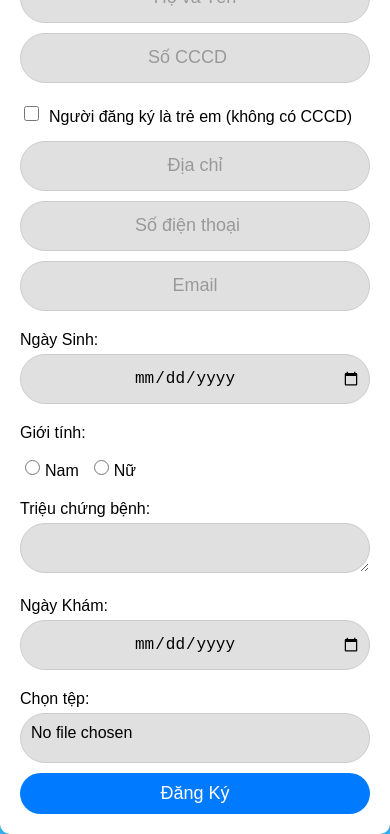
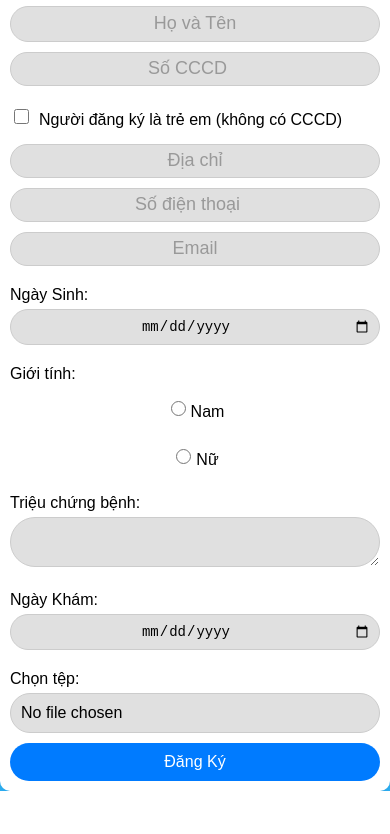
Before and after one commit to SevKan10/MedEx, a plain HTML site: page 1.Web/index.html in a window 390 px wide. Shown: the part 68-902 px from the top of the page. After the commit the page ends 859 px from the top, so only its background shows below. Drawn offline with nearby package versions, Linux system fonts and the light colour scheme.

Commit message:
Update index.css

```diff
--- a/1.Web/index.css
+++ b/1.Web/index.css
@@ -10,6 +10,7 @@ body
     height: 100vh;
     margin: 0;
 }
+
 /*===========================================================================================================================*/
 
 .container
@@ -20,22 +21,22 @@ body
     box-shadow: 0 0 10px rgba(0, 0, 0, 0.1);
     width: 100%;
     max-width: 500px; /* Đặt giới hạn chiều rộng */
+    box-sizing: border-box; /* Đảm bảo padding không ảnh hưởng đến kích thước tổng thể */
 }
+
 /*===========================================================================================================================*/
 
 h1 {text-align: center; color: #333;}
+
 /*===========================================================================================================================*/
 
 label {display: block; margin: 10px 0 5px;}
+
 /*===========================================================================================================================*/
 
 /* Định dạng cho các khung họ và tên nằm chung một hàng */
-.name-group
-{
-    display: flex;
-    justify-content: space-between;
-    gap: 10px; /* Khoảng cách giữa hai khung */
-}
+.name-group {display: flex; flex-wrap: wrap; gap: 10px;}
+
 /*===========================================================================================================================*/
 
 .name
@@ -50,6 +51,7 @@ label {display: block; margin: 10px 0 5px;}
     height: 50px; /* Đặt chiều cao để dễ dàng căn giữa theo chiều dọc */
     box-sizing: border-box; /* Đảm bảo padding không ảnh hưởng đến kích thước tổng thể */
 }
+
 /*===========================================================================================================================*/
 
 /* Định dạng cho input và textarea */
@@ -66,22 +68,16 @@ input, textarea
     height: 50px; /* Đặt chiều cao để dễ dàng căn giữa theo chiều dọc */
     box-sizing: border-box; /* Đảm bảo padding không ảnh hưởng đến kích thước tổng thể */
 }
+
 /*===========================================================================================================================*/
 
-.child-checkbox
-{
-    margin: 10px 0;
-    display: flex;
-    align-items: center; /* Căn giữa theo chiều dọc */
+.child-checkbox {margin: 10px 0; display: flex; align-items: center;
 }
+
 /*===========================================================================================================================*/
 
-.child-checkbox input[type="checkbox"]
-{
-    width: 15px;
-    height: 15px;
-    margin-right: 10px; /* Khoảng cách giữa checkbox và văn bản */
-}
+.child-checkbox input[type="checkbox"] {width: 15px; height: 15px; margin-right: 10px;}
+
 /*===========================================================================================================================*/
 
 .child-checkbox label
@@ -91,6 +87,7 @@ input, textarea
     display: flex; /* Đảm bảo văn bản không bị lệch */
     align-items: center; /* Căn giữa văn bản theo chiều dọc */
 }
+
 /*===========================================================================================================================*/
 
 /* Định dạng placeholder */
@@ -102,6 +99,7 @@ textarea::placeholder
     color: #999; /* Màu của placeholder */
     line-height: 50px; /* Căn giữa placeholder theo chiều dọc */
 }
+
 /*===========================================================================================================================*/
 
 /* Định dạng cho nút bấm */
@@ -116,19 +114,23 @@ button
     cursor: pointer;
     font-size: 18px; /* Kích thước chữ của nút */
 }
+
 /*===========================================================================================================================*/
 
 button:hover {background-color: #0056b3;}
+
 /*===========================================================================================================================*/
 
 /* Định dạng cho các tùy chọn giới tính */
 .gender-options
 {
     display: flex;
+    flex-wrap: wrap; /* Cho phép các tùy chọn xuống hàng nếu cần */
     align-items: center; /* Căn giữa các radio buttons theo chiều dọc */
     justify-content: flex-start; /* Căn các tùy chọn gần lại phía đầu */
     margin-bottom: 10px; /* Khoảng cách dưới cùng */
 }
+
 /*===========================================================================================================================*/
 
 .gender-options label
@@ -138,6 +140,7 @@ button:hover {background-color: #0056b3;}
     display: flex;
     align-items: center; /* Căn giữa radio button và văn bản theo chiều dọc */
 }
+
 /*===========================================================================================================================*/
 
 .gender-options input[type="radio"]
@@ -147,6 +150,7 @@ button:hover {background-color: #0056b3;}
     margin-right: 5px; /* Khoảng cách giữa radio button và nhãn */
     cursor: pointer; /* Thay đổi con trỏ khi di chuột qua radio button */
 }
+
 /*===========================================================================================================================*/
 
 /* Định dạng file input */
@@ -163,9 +167,11 @@ button:hover {background-color: #0056b3;}
     cursor: pointer;
     box-sizing: border-box;
 }
+
 /*===========================================================================================================================*/
 
 .photo::file-selector-button {display: none; /* Ẩn nút mặc định của trình duyệt */}
+
 /*===========================================================================================================================*/
 
 /* Định dạng cho footer */
@@ -180,4 +186,27 @@ button:hover {background-color: #0056b3;}
     text-align: center;
     padding: 10px;
 }
+
 /*===========================================================================================================================*/
+
+/* Responsive Styles */
+@media (max-width: 768px)
+{
+    .name-group {flex-direction: column; /* Xếp các khung họ và tên theo chiều dọc trên màn hình nhỏ */ gap: 10px;}
+
+    .name {width: 100%; /* Đảm bảo các khung họ và tên chiếm toàn bộ chiều rộng trên màn hình nhỏ */}
+
+    input, textarea {height: auto; /* Điều chỉnh chiều cao input và textarea */}
+
+    .gender-options {flex-direction: column; /* Xếp các tùy chọn giới tính theo chiều dọc trên màn hình nhỏ */}
+
+    .gender-options label {margin-right: 0; /* Loại bỏ khoảng cách giữa các nhãn trên màn hình nhỏ */ margin-bottom: 10px; /* Thêm khoảng cách dưới các nhãn trên màn hình nhỏ */}
+}
+
+@media (max-width: 480px) {
+    .container {padding: 10px; /* Giảm padding của container trên màn hình nhỏ hơn */ max-width: 100%; /* Đảm bảo container chiếm toàn bộ chiều rộng */}
+
+    input, textarea {font-size: 14px; /* Giảm kích thước chữ trong input và textarea */}
+
+    button {font-size: 16px; /* Giảm kích thước chữ của nút */}
+}
```
